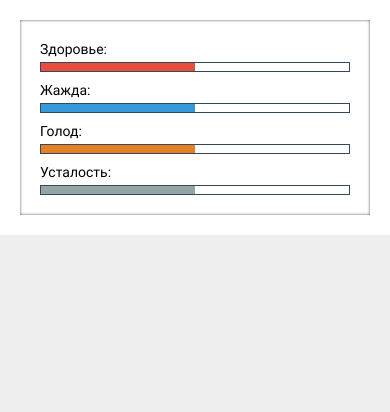
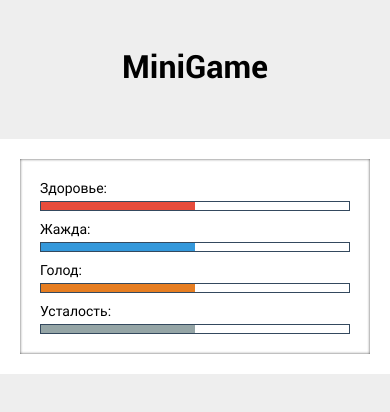
Before and after one commit to maximshigaev/maxim-shigaev-dd-game, a React (Create React App) app: page / in a window 390 px wide. Shown: the top 412 px of the page. Built offline with nearby package versions, Linux system fonts and the light colour scheme.

Commit message:
Add the Header component and mobile styles for it

```diff
--- a/src/components/app/App.jsx
+++ b/src/components/app/App.jsx
@@ -1,6 +1,8 @@
 import React, { useState } from 'react';
 
 import { BarList } from '../barList/BarList.jsx';
+import { Header } from '../header/Header.jsx';
+
 import './App.scss';
 
 const App = () => {
@@ -12,9 +14,12 @@ const App = () => {
     ]);
 
     return (
-        <div className="wrapper">
-            <BarList bars={bars} />
-        </div>
+        <>
+            <Header />
+            <main className="wrapper">
+                <BarList bars={bars} />
+            </main>
+        </>
     );
 }
 
--- /dev/null
+++ b/src/components/header/Header.jsx
@@ -0,0 +1,11 @@
+import React from 'react';
+
+import './Header.scss';
+
+const Header = () => (
+    <header className="header">
+        MiniGame
+    </header>
+);
+
+export { Header };
--- /dev/null
+++ b/src/components/header/Header.scss
@@ -0,0 +1,8 @@
+.header {
+    text-align: center;
+    line-height: 40px;
+    font-size: 32px;
+    font-weight: 700;
+    padding-top: 50px;
+    padding-bottom: 49px;
+}
```
